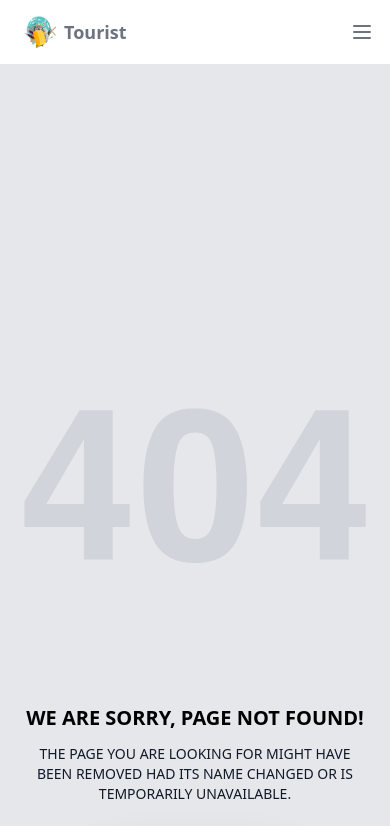
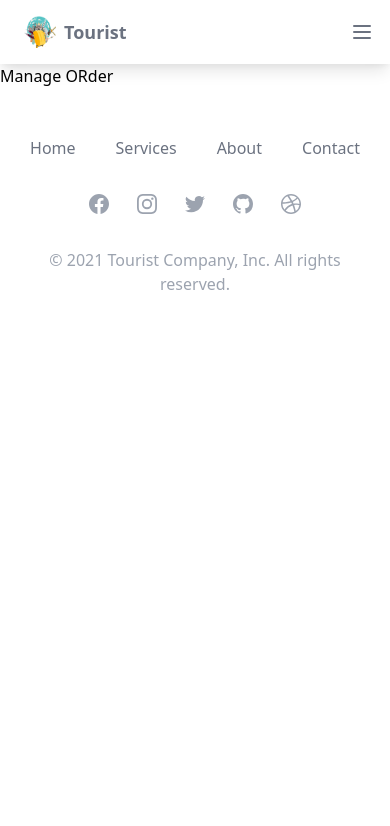
Before and after one commit to SAKIB-PK/tour-planner-booking-react-client-side, a React (Create React App) app: page /manage-order in a window 390 px wide. Shown: the top 826 px of the page. Built offline with nearby package versions, Linux system fonts and the light colour scheme; no server answers.

Commit message:
mobile navbar show problem and after login some special nav item show

```diff
--- a/src/App.js
+++ b/src/App.js
@@ -7,6 +7,8 @@ import ErrorPage from './Component/Error/ErrorPage';
 import Footer from './Component/Footer/Footer';
 import Home from './Component/Home/Home';
 import Login from './Component/Login/Login';
+import ManageAllOrder from './Component/ManageAllOrder/ManageAllOrder';
+import ManageOrder from './Component/ManageOrder/ManageOrder';
 import Navbar from './Component/Navbar/Navbar';
 import PlaceOrder from './Component/PlaceOrder/PlaceOrder';
 import PrivateRoute from './Component/PrivateRoute/PrivateRoute';
@@ -48,6 +50,12 @@ function App() {
         <Route path='/about'>
           <About/>
         </Route>
+        <Route path='/manage-order'>
+          <ManageOrder/>
+        </Route>
+        <Route path='/manage-all-order'>
+          <ManageAllOrder/>
+        </Route>
         <Route path='*'>
           <ErrorPage/>
         </Route>
--- /dev/null
+++ b/src/Component/ManageAllOrder/ManageAllOrder.jsx
@@ -0,0 +1,11 @@
+import React from 'react'
+
+const ManageAllOrder = () => {
+    return (
+        <div>
+            <h2>Manage all order</h2>
+        </div>
+    )
+}
+
+export default ManageAllOrder
--- /dev/null
+++ b/src/Component/ManageOrder/ManageOrder.jsx
@@ -0,0 +1,12 @@
+import React from 'react'
+
+const ManageOrder = () => {
+    return (
+        <div>
+            <h2>Manage ORder</h2>
+
+        </div>
+    )
+}
+
+export default ManageOrder
--- a/src/Component/Navbar/Navbar.jsx
+++ b/src/Component/Navbar/Navbar.jsx
@@ -1,10 +1,14 @@
-import React, { useContext, useState } from 'react'
+import React, { useContext, useEffect, useState } from 'react'
 import { NavLink } from 'react-router-dom'
 import { FirebaseContext } from '../../Context/FirebaseAuth'
 
 const Navbar = () => {
     const [show,setShow] =useState(false)
     const {logOut,user}=useContext(FirebaseContext)
+	useEffect(()=>{
+		// any device switch  mobile navbar show problem solved
+		window.addEventListener('resize',()=>setShow(window.screen.width < 768))
+	},[])
 
     return (
         // <!-- Navbar goes here -->
@@ -28,10 +32,8 @@ const Navbar = () => {
 							{(user?.email || user?.displayName )&&
 							<>
 								<NavLink to='/add' className="py-4 px-2 text-gray-500 font-semibold hover:text-green-500 transition duration-300">Add Service</NavLink>
-
-
-
-
+								<NavLink to='/manage-order' className="py-4 px-2 text-gray-500 font-semibold hover:text-green-500 transition duration-300">Manage order</NavLink>
+								<NavLink to='/manage-all-order' className="py-4 px-2 text-gray-500 font-semibold hover:text-green-500 transition duration-300">Manage all order</NavLink>
 							</>
 							}
 						</div>
@@ -79,6 +81,10 @@ const Navbar = () => {
 					<li><NavLink to="/contact" className="block text-sm px-2 py-4 hover:bg-green-500 transition duration-300">Contact Us</NavLink></li>
 					{ (user?.email || user?.displayName )?
 							<>
+
+								<li><NavLink to="/add" className="block text-sm px-2 py-4 hover:bg-green-500 transition duration-300">Add New Service</NavLink></li>
+								<li><NavLink to="/manage-order" className="block text-sm px-2 py-4 hover:bg-green-500 transition duration-300">Manage orders</NavLink></li>
+								<li><NavLink to="/manage-all-order" className="block text-sm px-2 py-4 hover:bg-green-500 transition duration-300">Manage all order</NavLink></li>
 								<div className='flex space-x-3'>
 									<img src={user?.photoURL} className='navbar-circle my-3 mx-3' alt="" />
 									<span className='my-4'>{user?.displayName}</span>
```
